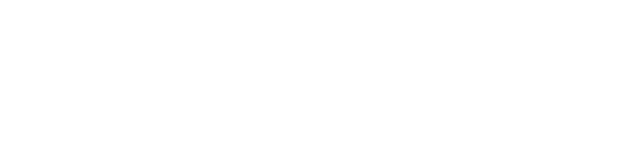
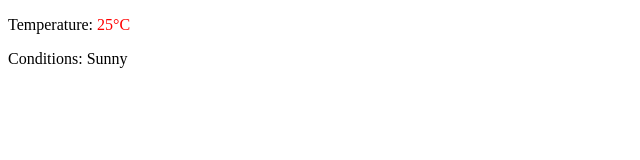
Before and after one commit to acciojob/conditional-weather-report-viveklb, a React app: page / in a window 1280 px wide. Shown: the whole page, without its empty margins (0-640 px from the left). Built offline with nearby package versions, Linux system fonts and the light colour scheme.

Commit message:
Add WeatherDisplay component and integrate weather state in App
- Introduced WeatherDisplay component to display temperature and conditions.
- Added state management in App component to hold weather data.
- Implemented conditional styling for temperature display based on value.

```diff
--- a/src/components/App.js
+++ b/src/components/App.js
@@ -1,11 +1,17 @@
 
-import React from "react";
+import React, { useState } from "react";
+import WeatherDisplay from "./WeatherDisplay";
 import './../styles/App.css';
 
 const App = () => {
+  const [weather, setWeather] = useState({
+    temperature: 25,
+    conditions: "Sunny",
+  });
+
   return (
     <div>
-        {/* Do not remove the main div */}
+      <WeatherDisplay weather={weather} />
     </div>
   )
 }
--- /dev/null
+++ b/src/components/WeatherDisplay.js
@@ -0,0 +1,16 @@
+import React from "react";
+
+const WeatherDisplay = ({ weather }) => {
+  const temperatureColor = weather.temperature > 20 ? "red" : "blue";
+
+  return (
+    <div>
+      <p>
+        Temperature: <span style={{ color: temperatureColor }}>{weather.temperature}°C</span>
+      </p>
+      <p>Conditions: {weather.conditions}</p>
+    </div>
+  );
+};
+
+export default WeatherDisplay;
```
Also changed, not shown: dist/index.html, dist/index_bundle.js, 1 other file.
